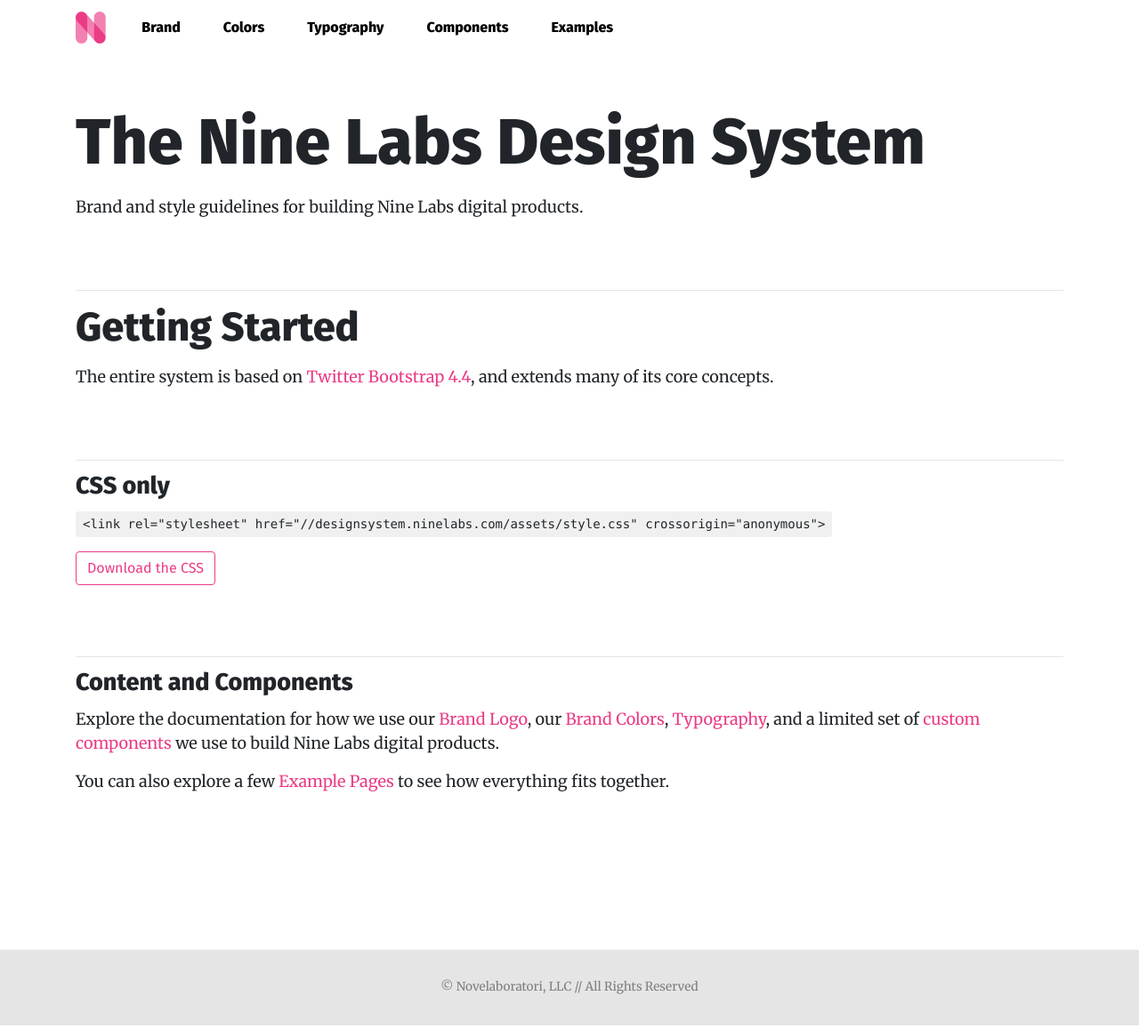
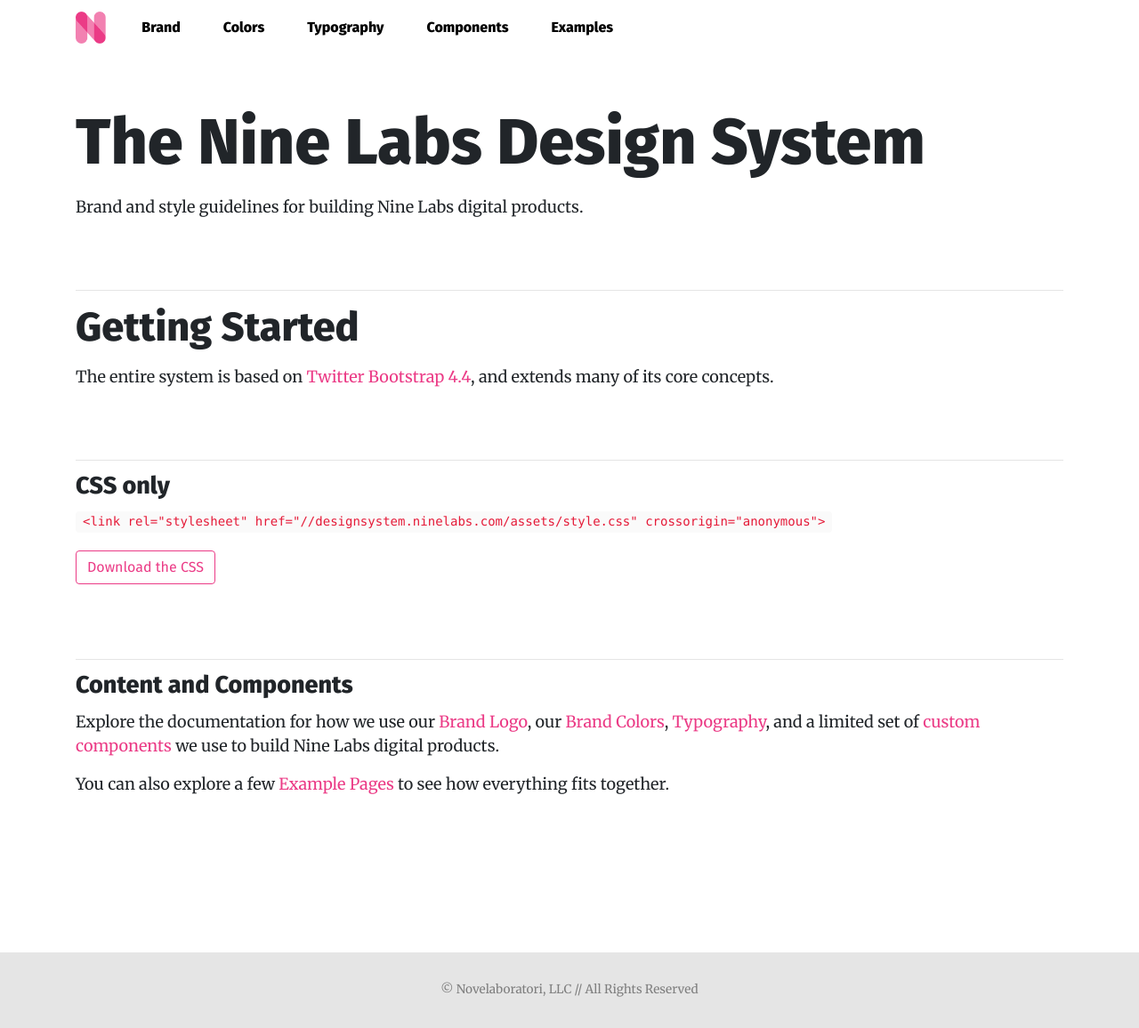
Before and after one commit to uriahninelabs/designsystem, a Jekyll site: the page built from index.md, in a window 1280 px wide. Shown: the whole page at 89% size. Built offline with Jekyll 4.4.1, drawn with Linux system fonts in a browser that asks for light colours; nearby versions of some CDN libraries.

Commit message:
Updated Documentation

```diff
--- a/_layouts/docs.html
+++ b/_layouts/docs.html
@@ -9,7 +9,7 @@
   <title>{{ page.title }} - Nine Labs Design System</title>
 </head>
 
-<body>
+<body class="nl-docs">
 
   <header>
     <nav class="navbar navbar-expand-lg navbar-light">
--- a/_sass/_docs.scss
+++ b/_sass/_docs.scss
@@ -1,4 +1,6 @@
 // Colors
+
+.nl-docs {
   .color-demo {
     width: 100%;
     min-height: 9rem;
@@ -7,8 +9,8 @@
   }
 
   code {
-  @extend .bg-gray-10;
-  padding: 0.25rem 0.5rem;
+    @extend .bg-gray-5;
+    padding: 0.1rem 0.5rem;
     color: #e51937;
     display: inline-block;
     border-radius: 4px;
@@ -27,3 +29,8 @@ footer {
       font-size: 0.85rem;
     }
   }
+  .btn {
+    @extend .my-1;
+  }
+
+}
```
Also changed, not shown: 14 other files. Lines whose indentation alone changed are shown as unchanged.
